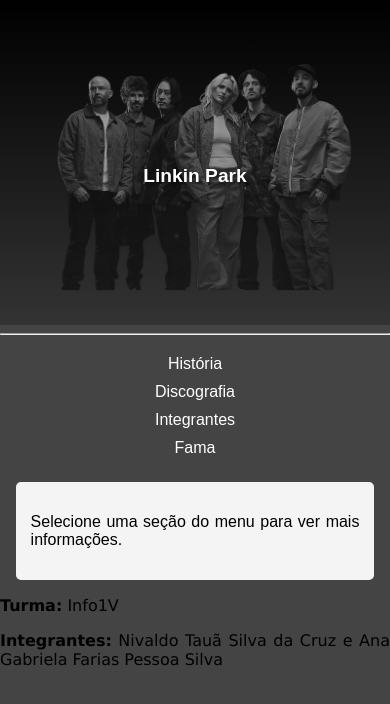
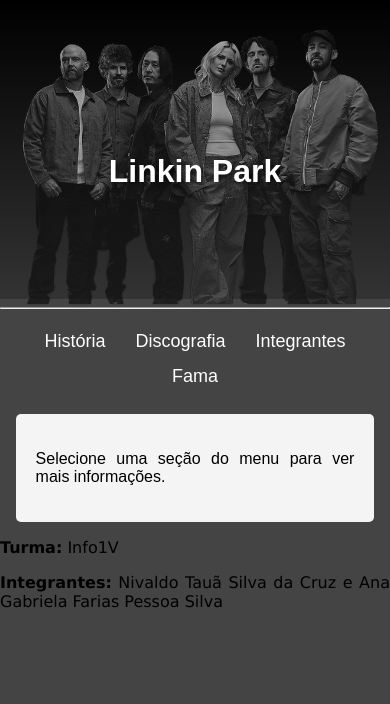
Before and after one commit to NivaldoIFRN/NivaldoIFRN.github.io, a plain HTML site: page index.html in a window 390 px wide. Drawn offline with Linux system fonts and the light colour scheme.

Commit message:
Update Link.css

```diff
--- a/Link.css
+++ b/Link.css
@@ -110,52 +110,3 @@
     background-color: #f4f4f4;
     border-radius: 5px;
 }
-
-
-@media (max-width: 768px) {
-    header {
-        padding: 10%;
-    }
-
-    header h1 {
-        font-size: 1.5rem;
-    }
-
-    nav a {
-        padding: -10px -15px;
-        font-size: 1rem;
-    }
-
-    .accordion-button {
-        padding: 10px 15px;
-        font-size: 1rem;
-    }
-
-    .content {
-        padding: 15px;
-    }
-
-}
-
-@media (max-width: 480px) {
-    header h1 {
-        font-size: 1.2rem;
-    }
-
-    nav {
-        flex-direction: column;
-        align-items: center;
-    }
-    img {
-        padding: 1.5%;
-
-    }
-
-    nav a {
-        width: 100%;
-    }
-
-    .accordion-button {
-        width: 100%;
-    }
-}
```
